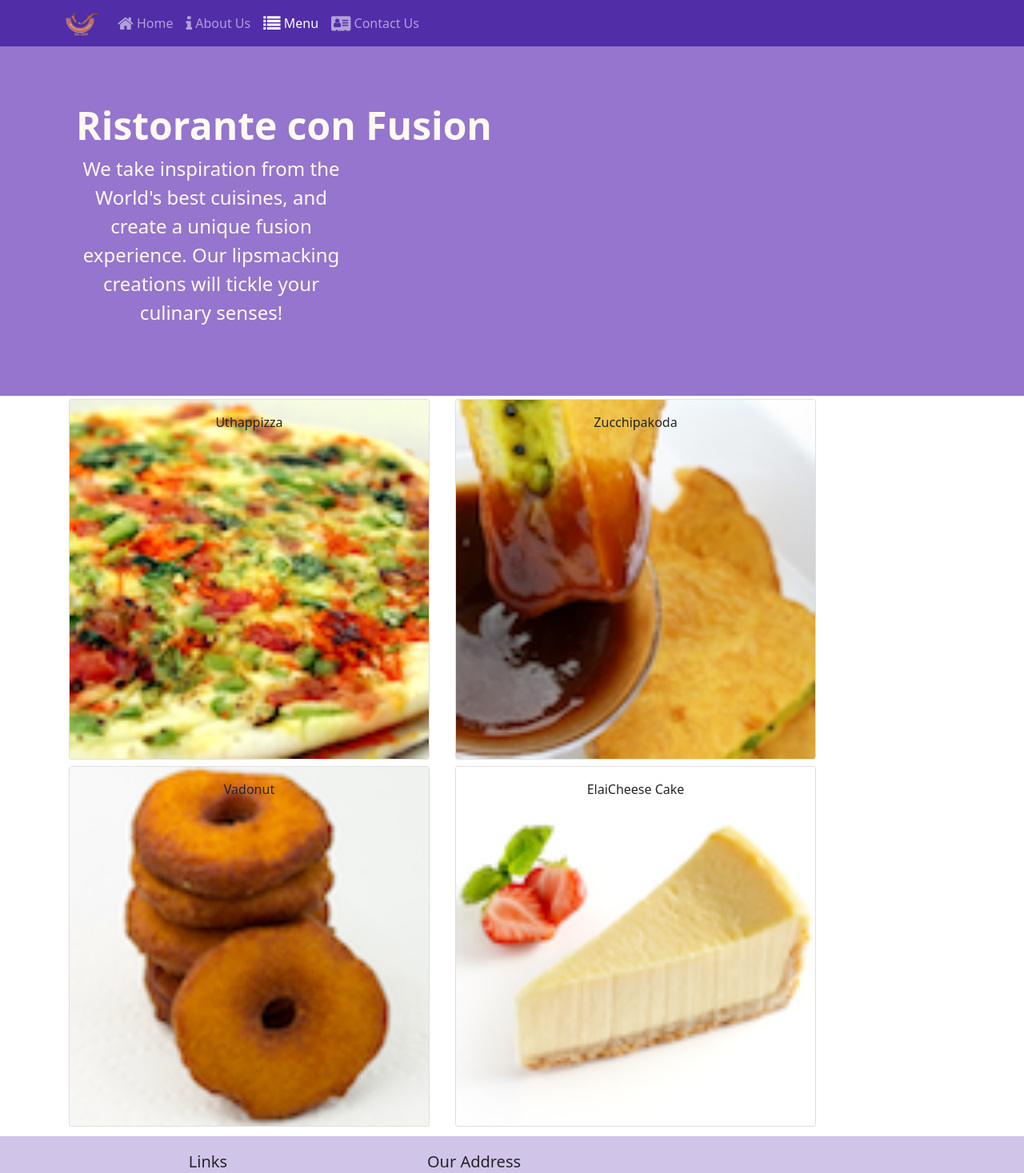
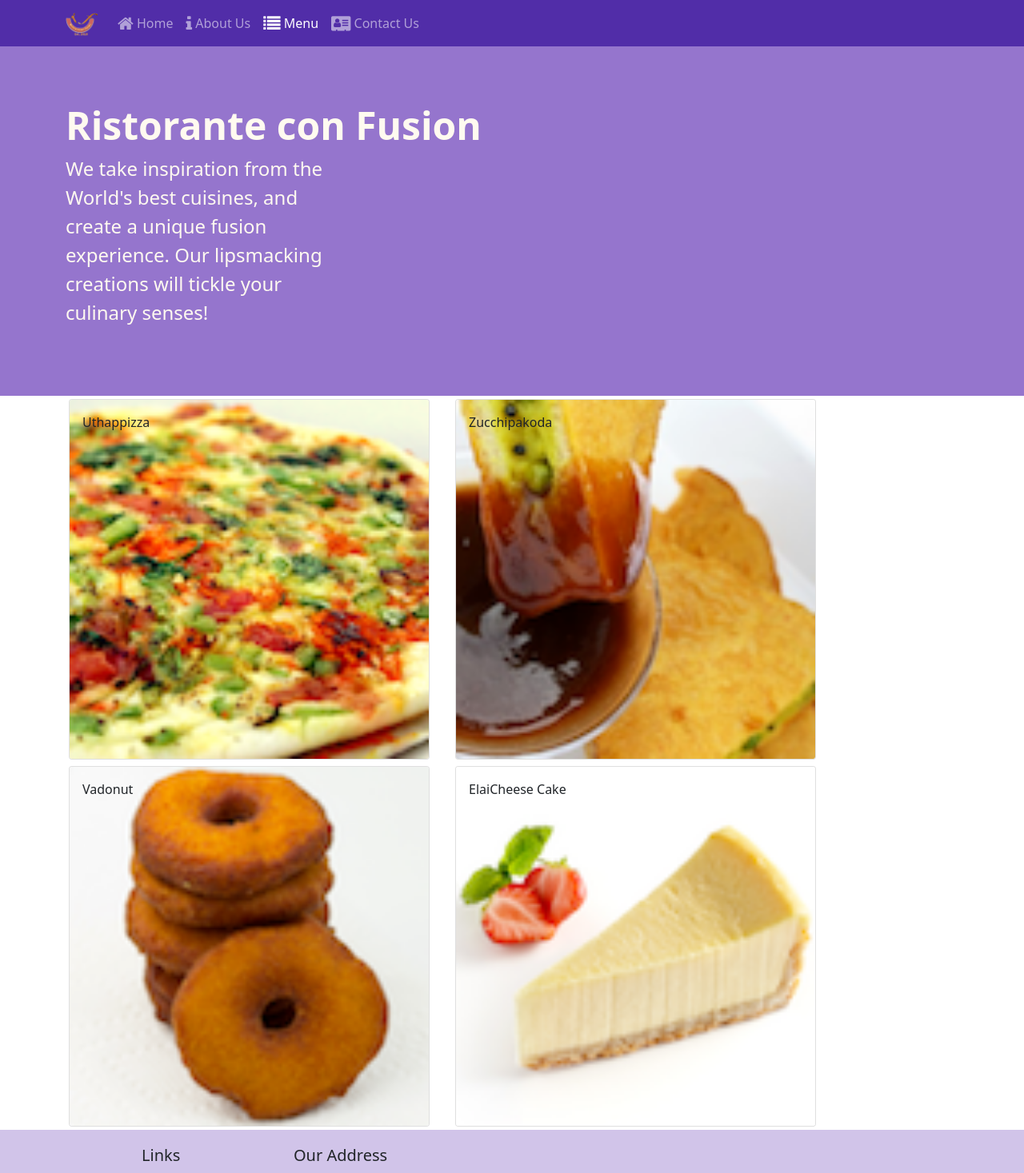
Before and after one commit to BlueBox34/105-again, a React (Create React App) app: page /menu in a window 1280 px wide. Shown: the top 1467 px of the page at 80% size. Built offline with nearby package versions, Linux system fonts and the light colour scheme.

Commit message:
W2-07 Adding DishDetail Componen

```diff
--- a/src/App.css
+++ b/src/App.css
@@ -1,41 +1,3 @@
-.App {
-  text-align: center;
-}
-
-.App-logo {
-  height: 40vmin;
-  pointer-events: none;
-}
-
-@media (prefers-reduced-motion: no-preference) {
-  .App-logo {
-    animation: App-logo-spin infinite 20s linear;
-  }
-}
-
-.App-header {
-  background-color: #282c34;
-  min-height: 100vh;
-  display: flex;
-  flex-direction: column;
-  align-items: center;
-  justify-content: center;
-  font-size: calc(10px + 2vmin);
-  color: white;
-}
-
-.App-link {
-  color: #61dafb;
-}
-
-@keyframes App-logo-spin {
-  from {
-    transform: rotate(0deg);
-  }
-  to {
-    transform: rotate(360deg);
-  }
-}
 
 .row-header {
   margin: 0px auto;
--- /dev/null
+++ b/src/components/DishdetailComponent.js
@@ -0,0 +1,56 @@
+import React from "react";
+import { COMMENTS } from "../shared/comments";
+import { Card, CardImg, CardText, CardBody, CardTitle } from "reactstrap";
+
+import { Link } from "react-router-dom";
+
+const comments = COMMENTS;
+
+const renderDish = (dish) => {
+  return (
+    <Card>
+      <CardImg top src={dish.image} alt={dish.name} />
+      <CardBody>
+        <CardTitle>
+          <b>{dish.name}</b>
+        </CardTitle>
+        <CardText>{dish.description}</CardText>
+      </CardBody>
+    </Card>
+  );
+};
+const renderComment = (comments) => {
+  return (
+    <div>
+      <h4>Comments</h4>
+
+      <div className="list-group">
+        {comments.map((item) => (
+          <li className="list-group-item" key={item.id}>
+            {item.comment}
+            <br />
+            --{item.author},{" "}
+            {new Intl.DateTimeFormat("en-US", {
+              year: "numeric",
+              month: "short",
+              day: "2-digit",
+            }).format(new Date(Date.parse(item.date)))}
+          </li>
+        ))}
+      </div>
+    </div>
+  );
+};
+
+const DishDetail = ({ dish }) => {
+  return (
+    <div className="row col-12">
+      <div className="col-12 col-md-5 m-1">{renderDish(dish)}</div>
+      <div className="col-12 col-md-5 m-1">
+        {renderComment(comments.filter((item) => item.dishId === dish.id))}
+      </div>
+    </div>
+  );
+};
+
+export default DishDetail;
--- a/src/components/HeaderComponent.js
+++ b/src/components/HeaderComponent.js
@@ -67,12 +67,12 @@ class Header extends Component {
             </Collapse>
           </div>
         </Navbar>
-        <div class="jumbotron">
+        <div className="jumbotron">
           <div className="container">
             <div className="row row-header">
               <div className="col-12 col-sm-6">
-                <h1 class="display-5 fw-bold">Ristorante con Fusion</h1>
-                <p class="col-md-8 fs-4">
+                <h1 className="display-5 fw-bold">Ristorante con Fusion</h1>
+                <p className="col-md-8 fs-4">
                   We take inspiration from the World's best cuisines, and create
                   a unique fusion experience. Our lipsmacking creations will
                   tickle your culinary senses!
--- a/src/components/MainComponent.js
+++ b/src/components/MainComponent.js
@@ -56,7 +56,14 @@ class Main extends Component {
           <Route
             exact
             path="/menu"
-            component={() => <Menu dishes={this.state.dishes} />}
+            component={() => (
+              <Menu
+                dishes={this.state.dishes}
+                selectedDish={this.state.selectedDish}
+                comments={this.state.comments}
+                onClick={(dishId) => this.onDishSelect(dishId)}
+              />
+            )}
           />
           <Route exact path="/contactus" component={Contact} />
           <Redirect to="/home" />
--- a/src/components/MenuComponent.js
+++ b/src/components/MenuComponent.js
@@ -7,6 +7,7 @@ import {
   CardBody,
   CardTitle,
 } from "reactstrap";
+import DishDetail from "./DishdetailComponent";
 
 function RenderMenuItem({ dish, onClick }) {
   return (
@@ -19,17 +20,8 @@ function RenderMenuItem({ dish, onClick }) {
   );
 }
 
-function renderDish(dish) {
-  if (dish != null)
-    return (
-      <Card>
-        <CardImg top src={dish.image} alt={dish.name} />
-        <CardBody>
-          <CardTitle>{dish.name}</CardTitle>
-          <CardText>{dish.description}</CardText>
-        </CardBody>
-      </Card>
-    );
+function renderDish(dish, comments) {
+  if (dish != null) return <DishDetail dish={dish} />;
   else return <div></div>;
 }
 
@@ -45,11 +37,7 @@ const Menu = (props) => {
   return (
     <div className="container">
       <div className="row">{menu}</div>
-      <div className="row">
-        <div className="col-12 col-md-5 m-1">
-          {renderDish(props.dishes[props.selectedDish])}
-        </div>
-      </div>
+      <div className="row">{renderDish(props.dishes[props.selectedDish])}</div>
     </div>
   );
 };
--- a/src/shared/comments.js
+++ b/src/shared/comments.js
@@ -1,20 +1,20 @@
-export const COMMENTS =
-[
+export const COMMENTS = [
   {
     id: 0,
     dishId: 0,
     rating: 5,
     comment: "Imagine all the eatables, living in conFusion!",
     author: "John Lemon",
-        date: "2012-10-16T17:57:28.556094Z"
+    date: "2012-10-16T17:57:28.556094Z",
   },
   {
     id: 1,
     dishId: 0,
     rating: 4,
-        comment: "Sends anyone to heaven, I wish I could get my mother-in-law to eat it!",
+    comment:
+      "Sends anyone to heaven, I wish I could get my mother-in-law to eat it!",
     author: "Paul McVites",
-        date: "2014-09-05T17:57:28.556094Z"
+    date: "2014-09-05T17:57:28.556094Z",
   },
   {
     id: 2,
@@ -22,7 +22,7 @@ export const COMMENTS =
     rating: 3,
     comment: "Eat it, just eat it!",
     author: "Michael Jaikishan",
-        date: "2015-02-13T17:57:28.556094Z"
+    date: "2015-02-13T17:57:28.556094Z",
   },
   {
     id: 3,
@@ -30,7 +30,7 @@ export const COMMENTS =
     rating: 4,
     comment: "Ultimate, Reaching for the stars!",
     author: "Ringo Starry",
-        date: "2013-12-02T17:57:28.556094Z"
+    date: "2013-12-02T17:57:28.556094Z",
   },
   {
     id: 4,
@@ -38,7 +38,7 @@ export const COMMENTS =
     rating: 2,
     comment: "It's your birthday, we're gonna party!",
     author: "25 Cent",
-        date: "2011-12-02T17:57:28.556094Z"
+    date: "2011-12-02T17:57:28.556094Z",
   },
   {
     id: 5,
@@ -46,15 +46,16 @@ export const COMMENTS =
     rating: 5,
     comment: "Imagine all the eatables, living in conFusion!",
     author: "John Lemon",
-        date: "2012-10-16T17:57:28.556094Z"
+    date: "2012-10-16T17:57:28.556094Z",
   },
   {
     id: 6,
     dishId: 1,
     rating: 4,
-        comment: "Sends anyone to heaven, I wish I could get my mother-in-law to eat it!",
+    comment:
+      "Sends anyone to heaven, I wish I could get my mother-in-law to eat it!",
     author: "Paul McVites",
-        date: "2014-09-05T17:57:28.556094Z"
+    date: "2014-09-05T17:57:28.556094Z",
   },
   {
     id: 7,
@@ -62,7 +63,7 @@ export const COMMENTS =
     rating: 3,
     comment: "Eat it, just eat it!",
     author: "Michael Jaikishan",
-        date: "2015-02-13T17:57:28.556094Z"
+    date: "2015-02-13T17:57:28.556094Z",
   },
   {
     id: 8,
@@ -70,7 +71,7 @@ export const COMMENTS =
     rating: 4,
     comment: "Ultimate, Reaching for the stars!",
     author: "Ringo Starry",
-        date: "2013-12-02T17:57:28.556094Z"
+    date: "2013-12-02T17:57:28.556094Z",
   },
   {
     id: 9,
@@ -78,7 +79,7 @@ export const COMMENTS =
     rating: 2,
     comment: "It's your birthday, we're gonna party!",
     author: "25 Cent",
-        date: "2011-12-02T17:57:28.556094Z"
+    date: "2011-12-02T17:57:28.556094Z",
   },
   {
     id: 10,
@@ -86,15 +87,16 @@ export const COMMENTS =
     rating: 5,
     comment: "Imagine all the eatables, living in conFusion!",
     author: "John Lemon",
-        date: "2012-10-16T17:57:28.556094Z"
+    date: "2012-10-16T17:57:28.556094Z",
   },
   {
     id: 11,
     dishId: 2,
     rating: 4,
-        comment: "Sends anyone to heaven, I wish I could get my mother-in-law to eat it!",
+    comment:
+      "Sends anyone to heaven, I wish I could get my mother-in-law to eat it!",
     author: "Paul McVites",
-        date: "2014-09-05T17:57:28.556094Z"
+    date: "2014-09-05T17:57:28.556094Z",
   },
   {
     id: 12,
@@ -102,7 +104,7 @@ export const COMMENTS =
     rating: 3,
     comment: "Eat it, just eat it!",
     author: "Michael Jaikishan",
-        date: "2015-02-13T17:57:28.556094Z"
+    date: "2015-02-13T17:57:28.556094Z",
   },
   {
     id: 13,
@@ -110,7 +112,7 @@ export const COMMENTS =
     rating: 4,
     comment: "Ultimate, Reaching for the stars!",
     author: "Ringo Starry",
-        date: "2013-12-02T17:57:28.556094Z"
+    date: "2013-12-02T17:57:28.556094Z",
   },
   {
     id: 14,
@@ -118,7 +120,7 @@ export const COMMENTS =
     rating: 2,
     comment: "It's your birthday, we're gonna party!",
     author: "25 Cent",
-        date: "2011-12-02T17:57:28.556094Z"
+    date: "2011-12-02T17:57:28.556094Z",
   },
   {
     id: 15,
@@ -126,15 +128,16 @@ export const COMMENTS =
     rating: 5,
     comment: "Imagine all the eatables, living in conFusion!",
     author: "John Lemon",
-        date: "2012-10-16T17:57:28.556094Z"
+    date: "2012-10-16T17:57:28.556094Z",
   },
   {
     id: 16,
     dishId: 3,
     rating: 4,
-        comment: "Sends anyone to heaven, I wish I could get my mother-in-law to eat it!",
+    comment:
+      "Sends anyone to heaven, I wish I could get my mother-in-law to eat it!",
     author: "Paul McVites",
-        date: "2014-09-05T17:57:28.556094Z"
+    date: "2014-09-05T17:57:28.556094Z",
   },
   {
     id: 17,
@@ -142,7 +145,7 @@ export const COMMENTS =
     rating: 3,
     comment: "Eat it, just eat it!",
     author: "Michael Jaikishan",
-        date: "2015-02-13T17:57:28.556094Z"
+    date: "2015-02-13T17:57:28.556094Z",
   },
   {
     id: 18,
@@ -150,7 +153,7 @@ export const COMMENTS =
     rating: 4,
     comment: "Ultimate, Reaching for the stars!",
     author: "Ringo Starry",
-        date: "2013-12-02T17:57:28.556094Z"
+    date: "2013-12-02T17:57:28.556094Z",
   },
   {
     id: 19,
@@ -158,6 +161,6 @@ export const COMMENTS =
     rating: 2,
     comment: "It's your birthday, we're gonna party!",
     author: "25 Cent",
-        date: "2011-12-02T17:57:28.556094Z"
-    }
-]
+    date: "2011-12-02T17:57:28.556094Z",
+  },
+];
```
Lines whose indentation alone changed are shown as unchanged.
